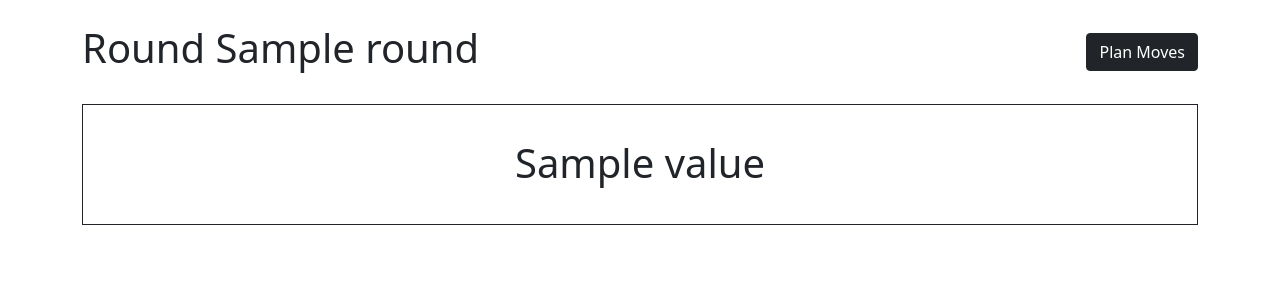
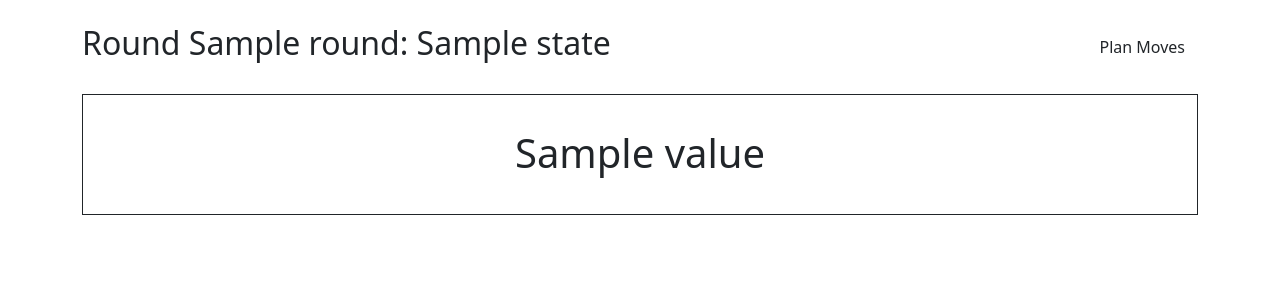
Before and after one commit to jacebrowning/gridcommand, a Flask app: template templates/game.html in a window 1280 px wide. Shown: the top 300 px of the page. Run offline with Flask 2, Linux system fonts and the light colour scheme; the template is opened without the code that fills it: most values are stand-ins (such as "Sample title", 1, 10 or a date in 2020); parts of the project's set-up code (start-up, migrations or seed data) failed here and were passed over; some libraries are stand-ins or nearby versions.

Commit message:
Show player color and state

```diff
--- a/app.py
+++ b/app.py
@@ -36,6 +36,10 @@ class State(Enum):
     READY = "ready"
     PLANNING = "planning"
     WAITING = "waiting"
+
+    @property
+    def title(self) -> str:
+        return self.name.title()
 
 
 @datafile
@@ -143,7 +147,7 @@ class Game:
 
     @property
     def waiting(self) -> int:
-        return sum(1 for p in self.players if p.state is State.PLANNING)
+        return sum(1 for p in self.players if p.state is not State.WAITING)
 
     @property
     def message(self) -> str:
--- a/templates/board.html
+++ b/templates/board.html
@@ -1,5 +1,7 @@
 <div class="d-flex justify-content-between align-items-center">
-    <h1 class="py-4">Round {{ game.round }}</h1>
+    <h1 class="py-4 fs-2">
+        Round {{ game.round }}{% if player %}: {{ player.state.title }}{% endif %}
+    </h1>
     <div>
         {% if game.round == 0 %}
 
@@ -17,18 +19,19 @@
         {% elif player %} {% if player.state == State.PLANNING %}
 
         <a
-            class="btn btn-dark"
+            class="btn btn-{{ player.color.value }}"
             href="{{ url_for('player_done', number=game.number, color=player.color.key) }}">
-            Done Planning
+            Done
         </a>
 
-        {% elif player.state == State.WAITING %}
+        {% elif player.state == State.WAITING %} {% if game.waiting %}
+
         <span>{{ game.message }}</span>
 
-        {% if not game.waiting %}
+        {% else %}
 
         <a
-            class="btn btn-dark ms-2"
+            class="btn btn-{{ player.color.value }} ms-2"
             href="{{ url_for('done', number=game.number, color=player.color.key) }}">
             Next Round
         </a>
@@ -36,7 +39,7 @@
         {% endif%} {% else %}
 
         <a
-            class="btn btn-dark"
+            class="btn btn-{{ player.color.value }}"
             href="{{ url_for('player_moves', number=game.number, color=player.color.key) }}">
             Plan Moves
         </a>
```
